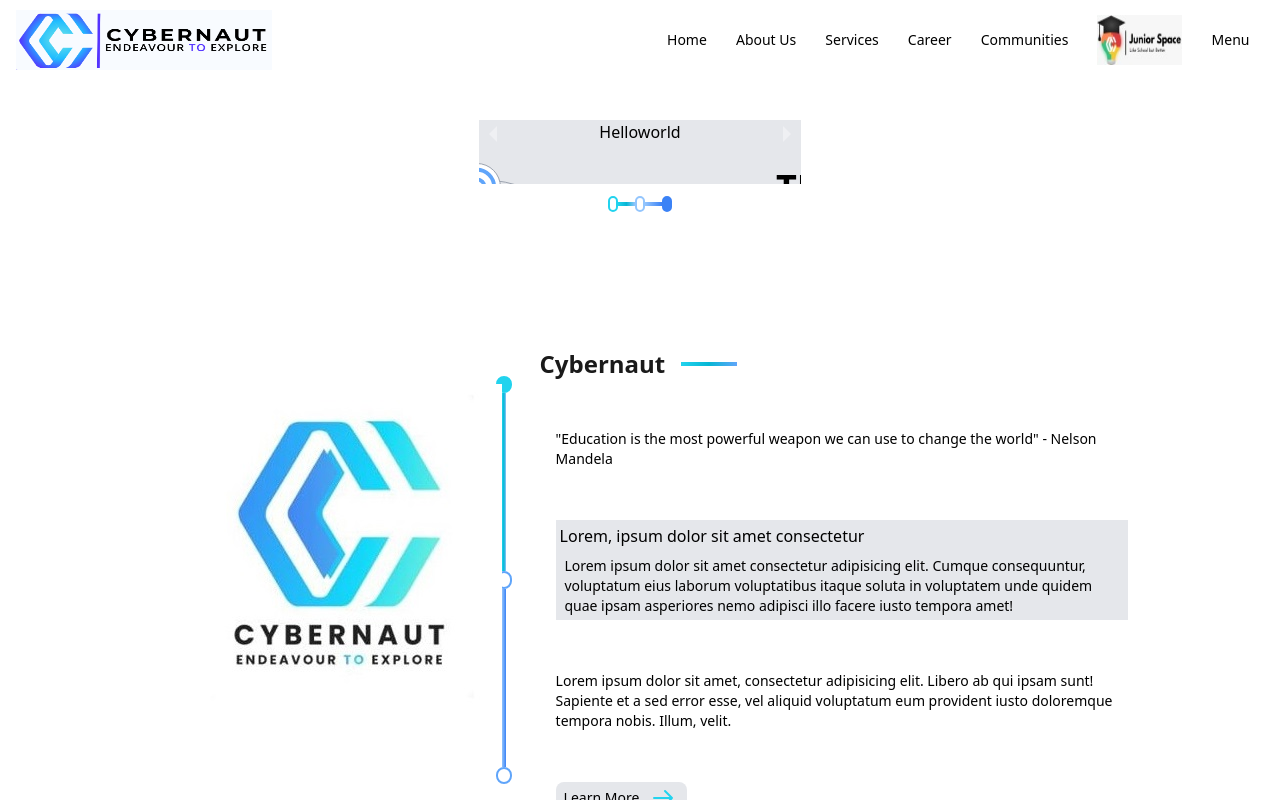
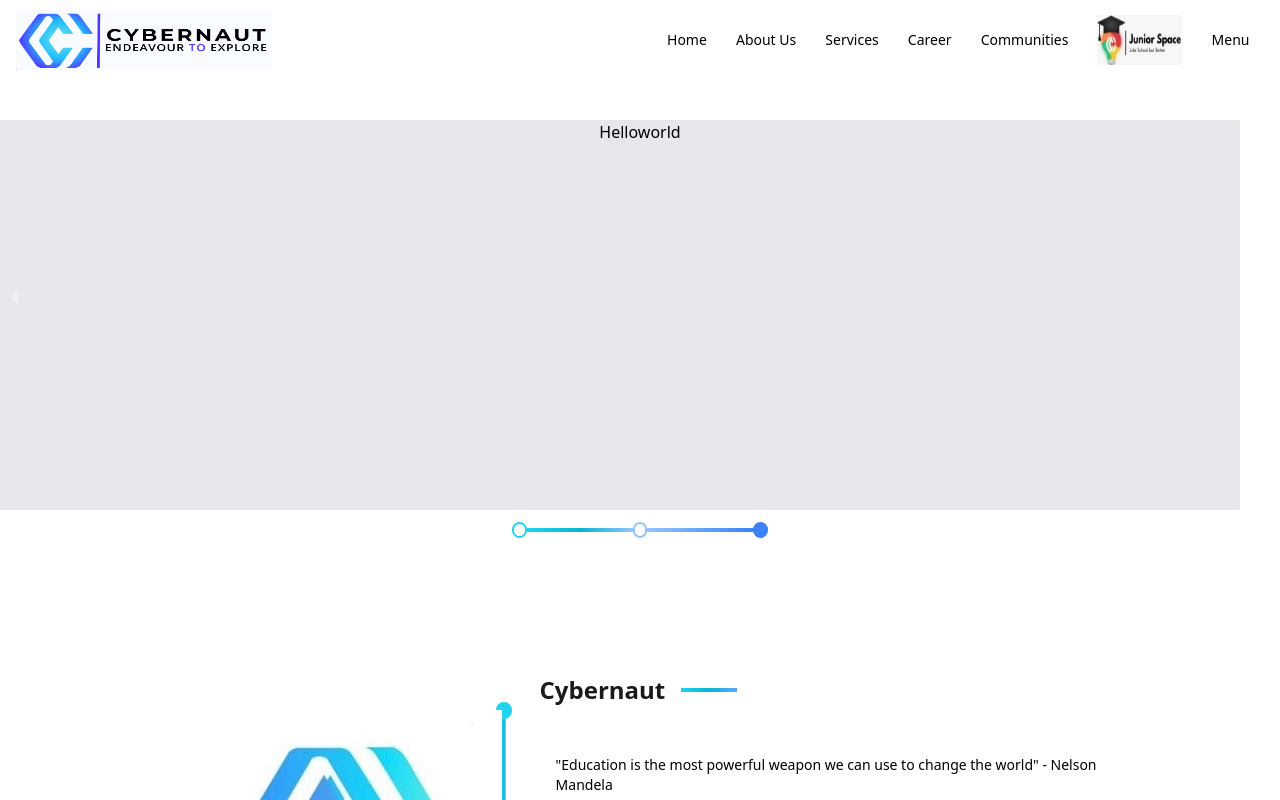
Before and after one commit to Gautham0718/Cybernaut-website, a Next.js app: page / in a window 1280 px wide. Shown: the top 800 px of the page. Built offline with nearby package versions, Linux system fonts and the light colour scheme.

Commit message:
Update NewSlider.tsx

```diff
--- a/components/NewSlider.tsx
+++ b/components/NewSlider.tsx
@@ -47,7 +47,7 @@ const NewSlider: React.FC = () => {
         }}
         {...(CarouselProps as any)}
       >
-        <div className="h-full w-auto absolute m-10">
+        <div className="h-full w-auto m-10">
           <img
             className="h-full"
             src={Logo.src}
```
